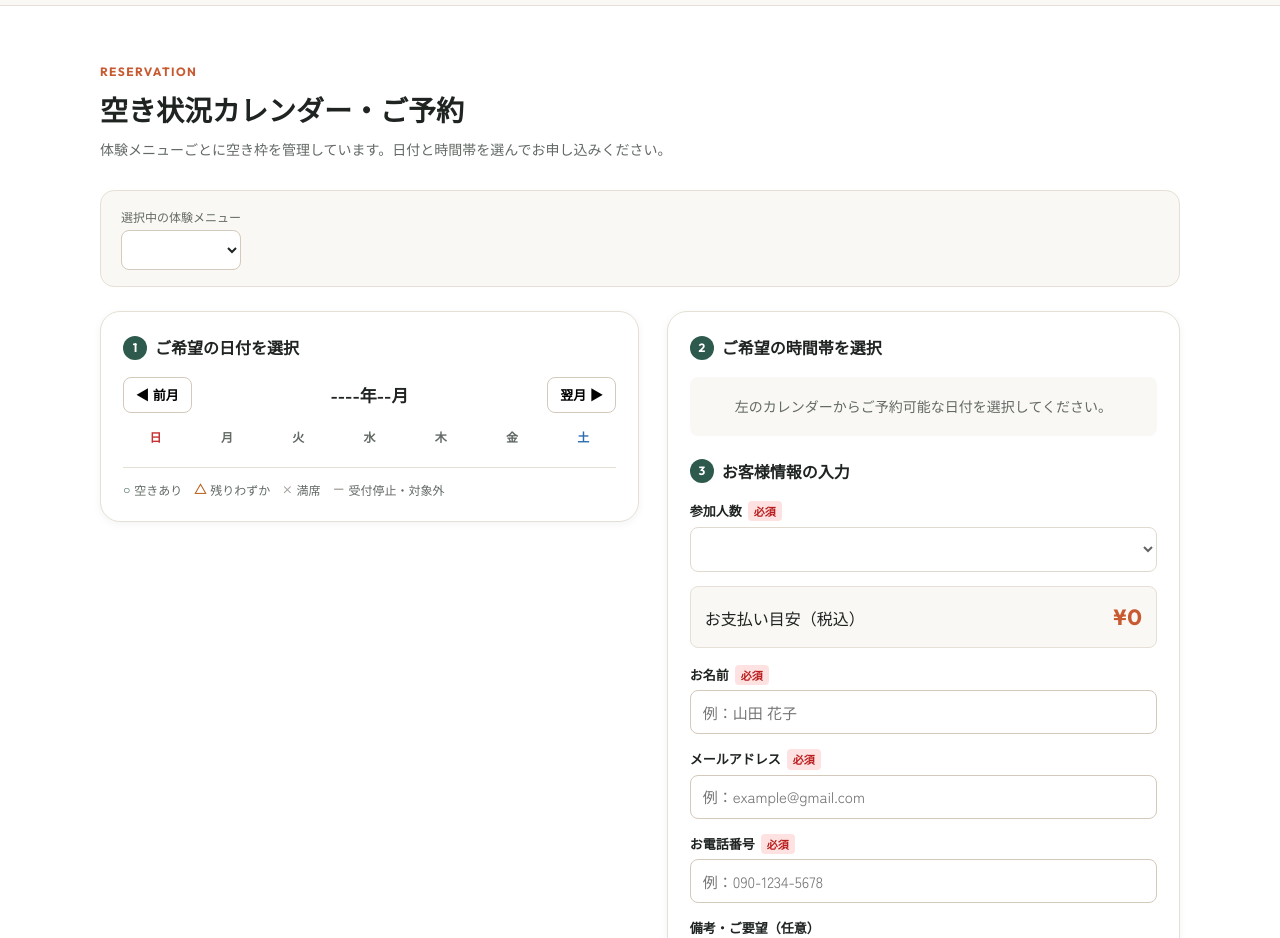
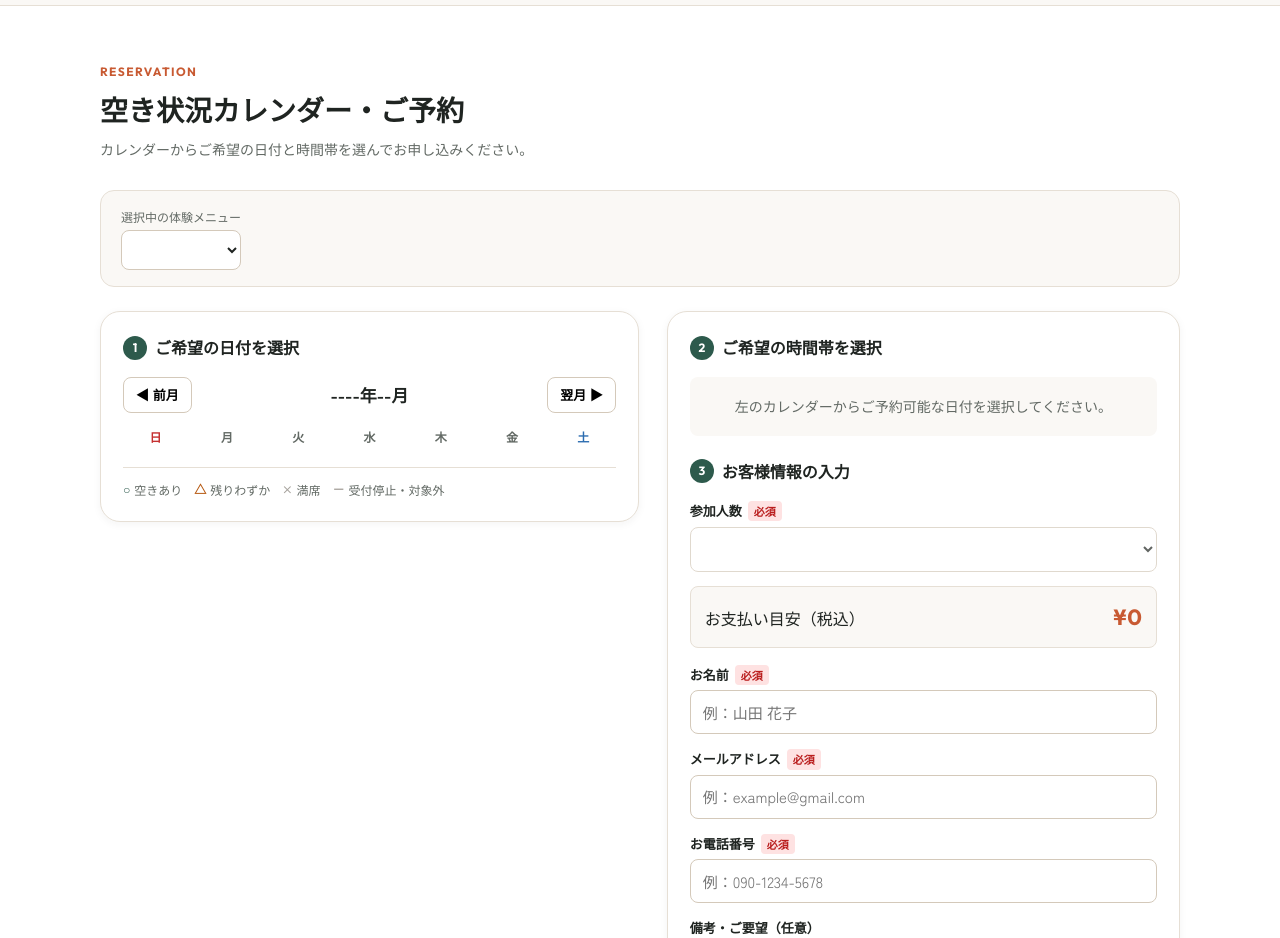
Before and after one commit to grooverline-commits/artyhub-ver2.reservation, a website: page public/index.html in a window 1280 px wide. Shown: the part 780-1718 px from the top of the page. Drawn offline with Linux system fonts and the light colour scheme; no server answers.

Commit message:
Add files via upload

```diff
--- a/public/index.html
+++ b/public/index.html
@@ -101,7 +101,7 @@
           <div class="section-kicker">RESERVATION</div>
           <h2 class="section-title">空き状況カレンダー・ご予約</h2>
           <p class="section-desc">
-            体験メニューごとに空き枠を管理しています。日付と時間帯を選んでお申し込みください。
+            カレンダーからご希望の日付と時間帯を選んでお申し込みください。
           </p>
         </div>
 
```
